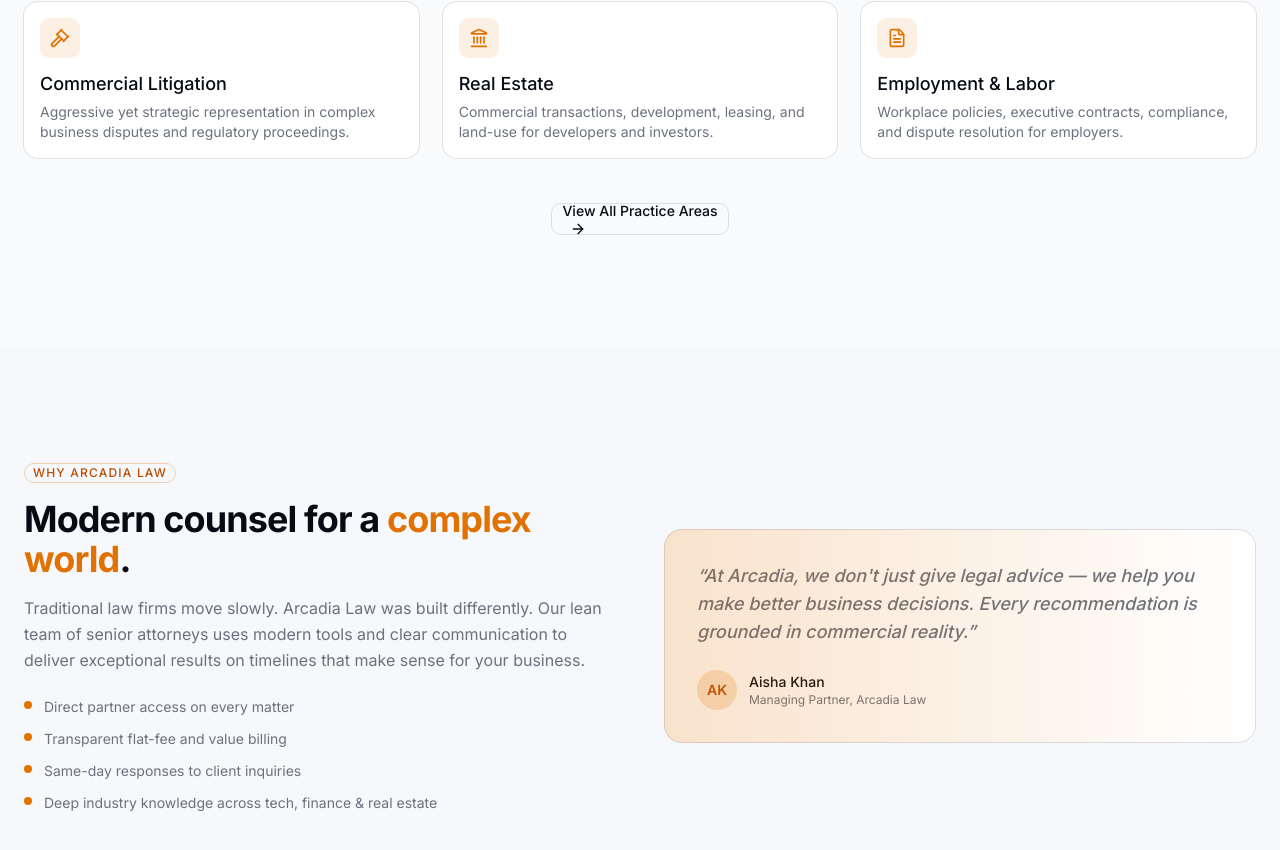
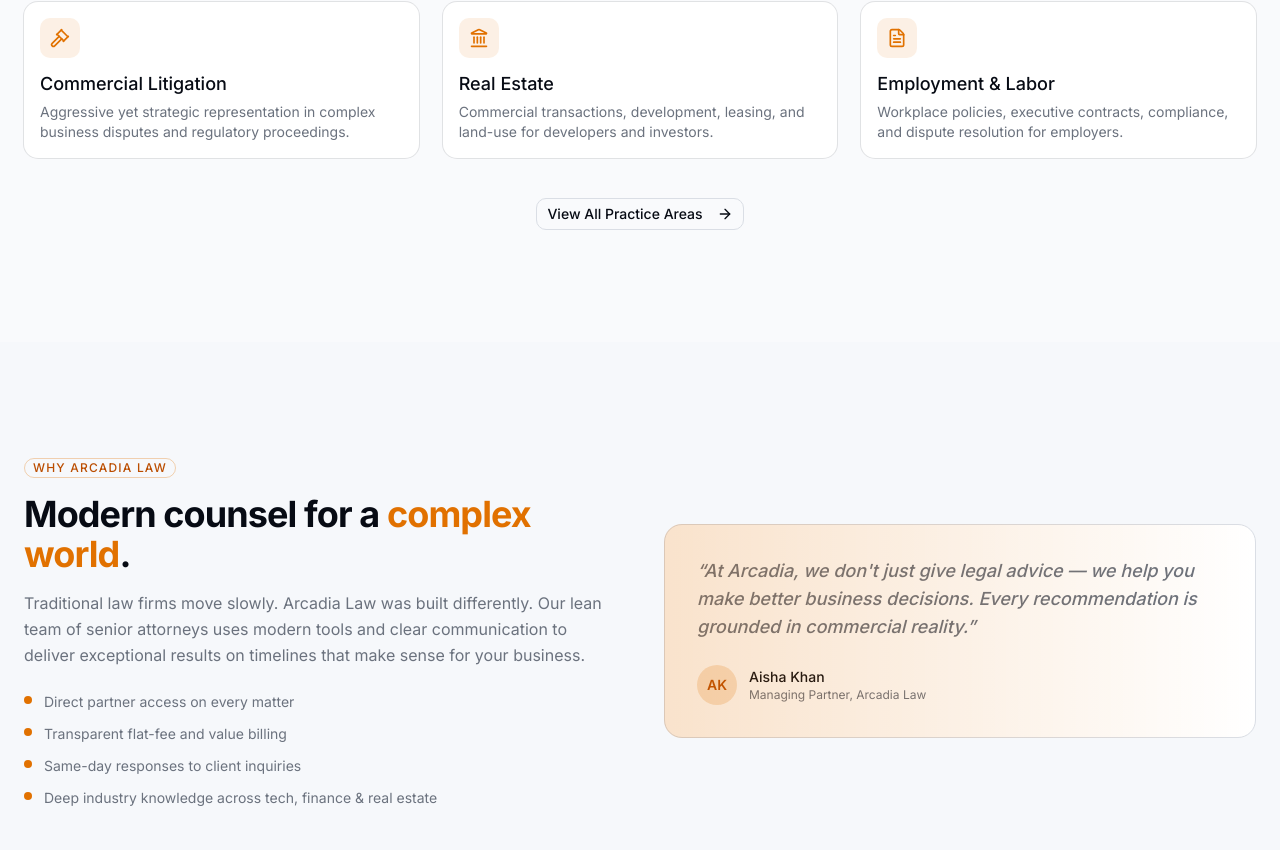
Before and after one commit to anas-khan-antimatter/mkt-arcadia-law, a Next.js app in the folder arcadia-law/: page / in a window 1280 px wide. Shown: the part 1341-2191 px from the top of the page. Built offline with nearby package versions, Linux system fonts and the light colour scheme.

Commit message:
antimatter: checkpoint c-1790730352546-bpq5t

```diff
--- a/arcadia-law/src/app/page.tsx
+++ b/arcadia-law/src/app/page.tsx
@@ -182,11 +182,9 @@
             })}
           </div>
           <div className="mt-10 text-center">
-            <Button asChild variant="outline">
-              <Link href="/practice-areas">
-                View All Practice Areas
-                <ArrowRight className="ml-2 h-4 w-4" />
-              </Link>
+            <Button variant="outline" render={<Link href="/practice-areas" />}>
+              View All Practice Areas
+              <ArrowRight className="ml-2 h-4 w-4" />
             </Button>
           </div>
         </div>
```
